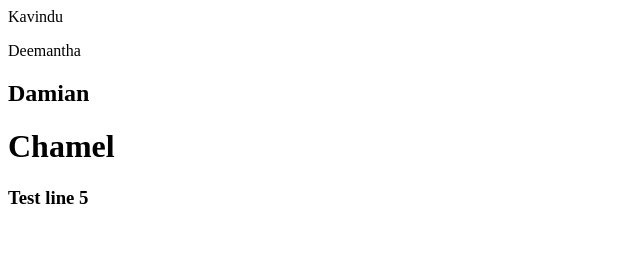
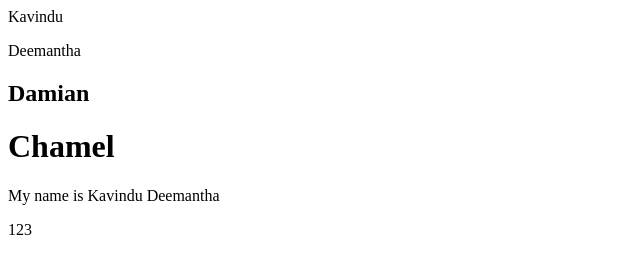
Before and after one commit to KavinduDeemantha/test-repo, a plain HTML site: page index.html in a window 1280 px wide. Shown: the whole page, without its empty margins (0-640 px from the left). Drawn offline with Linux system fonts and the light colour scheme.

Commit message:
rebase commit (#4)

```diff
--- a/index.html
+++ b/index.html
@@ -2,4 +2,5 @@
 <p>Deemantha</p>
 <h2>Damian</h2>
 <h1>Chamel</h1>
-<h3>Test line 5</h3>
+<p>My name is Kavindu Deemantha</p>
+<p>123</p>
```
